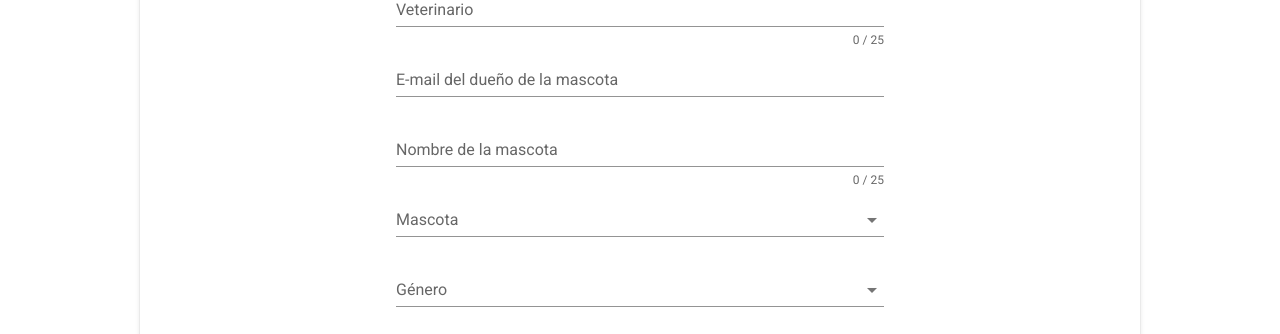
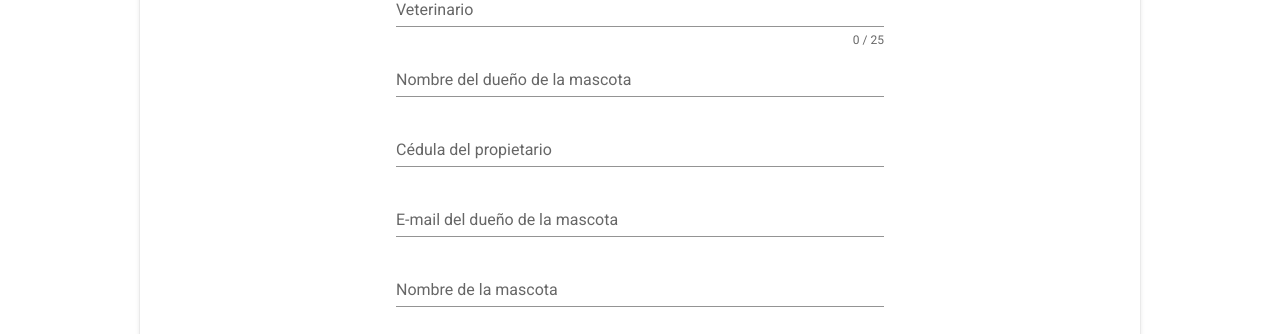
Before and after one commit to Raizend/clase, a Vue app: page /tablaregistro in a window 1280 px wide. Shown: the part 618-952 px from the top of the page. Built offline with nearby package versions, Linux system fonts and the light colour scheme.

Commit message:
Campos formulario vacunacion

```diff
--- a/src/components/Certificado.vue
+++ b/src/components/Certificado.vue
@@ -20,6 +20,14 @@
         @blur="$v.name.$touch()"
       ></v-text-field>
       <v-text-field
+        v-model="propietario"
+        label="Nombre del dueño de la mascota"
+      ></v-text-field>
+      <v-text-field
+        v-model="cedulapropietario"
+        label="Cédula del propietario"
+      ></v-text-field>
+      <v-text-field
         v-model="email"
         :error-messages="emailErrors"
         label="E-mail del dueño de la mascota"
@@ -29,12 +37,7 @@
       ></v-text-field>
       <v-text-field
         v-model="namepet"
-        :error-messages="namepetErrors"
-        :counter="25"
         label="Nombre de la mascota"
-        required
-        @input="$v.namepet.$touch()"
-        @blur="$v.namepet.$touch()"
       ></v-text-field>
       <v-select
         v-model="select"
@@ -47,20 +50,12 @@
       ></v-select>
       <v-select
         v-model="select2"
-        :items2="items2"
-        :error-messages="select2Errors"
+        :items="genero"
         label="Género"
-        required
-        @change="$v.select2.$touch()"
-        @blur="$v.select2.$touch()"
       ></v-select>
       <v-text-field
         v-model="vacuna"
-        :counter="30"
         label="Vacuna"
-        required
-        @input="$v.vacuna.$touch()"
-        @blur="$v.vacuna.$touch()"
       ></v-text-field>
       <v-checkbox
         v-model="checkbox"
@@ -98,11 +93,9 @@ export default {
 
   validations: {
     name: { required, maxLength: maxLength(25) },
-    namepet: { required },
     vacuna: { required },
     email: { required, email },
     select: { required },
-    select2: { required },
     checkbox: {
       checked(val) {
         return val;
@@ -117,9 +110,11 @@ export default {
     select: null,
     select2: null,
     items: ["Perro", "Gato", "Otro"],
-    items2: ["Macho", "Hembra"],
+    genero: ['Macho', 'Hembra'],
     vacuna: "",
     checkbox: false,
+    propietario:"",
+    cedulapropietario:"",
   }),
 
   computed: {
@@ -134,12 +129,6 @@ export default {
       const errors = [];
       if (!this.$v.select.$dirty) return errors;
       !this.$v.select.required && errors.push("Mascota es requerido");
-      return errors;
-    },
-    select2Errors() {
-      const errors = [];
-      if (!this.$v.select2.$dirty) return errors;
-      !this.$v.select2.required && errors.push("Género es requerido");
       return errors;
     },
     nameErrors() {
@@ -157,13 +146,6 @@ export default {
       !this.$v.email.required && errors.push("E-mail is required");
       return errors;
     },
-    namepetErrors() {
-      const errors = [];
-      if (!this.$v.namepet.$dirty) return errors;
-      !this.$v.namepet.maximoLength &&
-        errors.push("Nombre supera los 25 caracteres");
-      !this.$v.namepet.required && errors.push("Es requerido un nombre");
-    },
   },
 
   methods: {
@@ -179,6 +161,8 @@ export default {
       this.select2 = null;
       this.checkbox = false;
       this.vacuna = "";
+      this.propietario="";
+      this.cedulapropietario="";
     },
   },
 };
```
